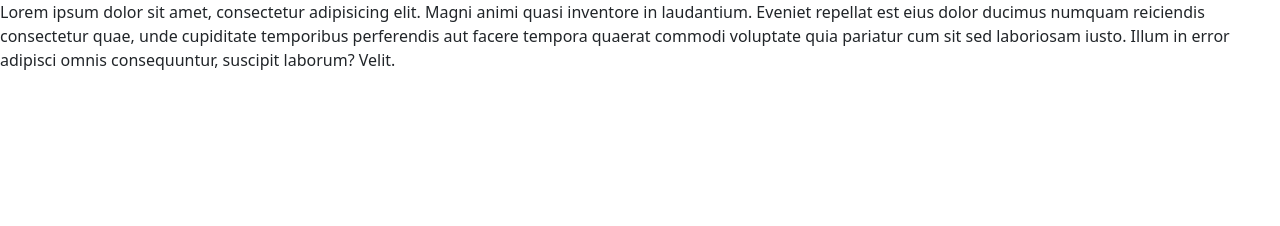
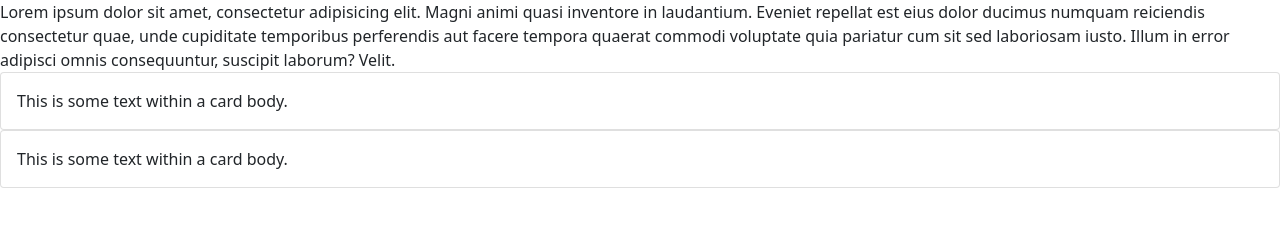
Before and after one commit to wolfagus/comision-17iasd, a plain HTML site: page index.html in a window 1280 px wide. Drawn offline with nearby package versions, Linux system fonts and the light colour scheme.

Commit message:
seccion2

```diff
--- a/index.html
+++ b/index.html
@@ -12,7 +12,18 @@
     <div>
         Lorem ipsum dolor sit amet, consectetur adipisicing elit. Magni animi quasi inventore in laudantium. Eveniet repellat est eius dolor ducimus numquam reiciendis consectetur quae, unde cupiditate temporibus perferendis aut facere tempora quaerat commodi voluptate quia pariatur cum sit sed laboriosam iusto. Illum in error adipisci omnis consequuntur, suscipit laborum? Velit.
     </div>
-
+    <section>
+        <div class="card">
+            <div class="card-body">
+              This is some text within a card body.
+            </div>
+          </div>
+          <div class="card">
+            <div class="card-body">
+              This is some text within a card body.
+            </div>
+          </div>
+    </section>
     <script src="https://cdn.jsdelivr.net/npm/bootstrap@5.0.2/dist/js/bootstrap.bundle.min.js" integrity="sha384-MrcW6ZMFYlzcLA8Nl+NtUVF0sA7MsXsP1UyJoMp4YLEuNSfAP+JcXn/tWtIaxVXM" crossorigin="anonymous"></script>
 </body>
 </html>
```
